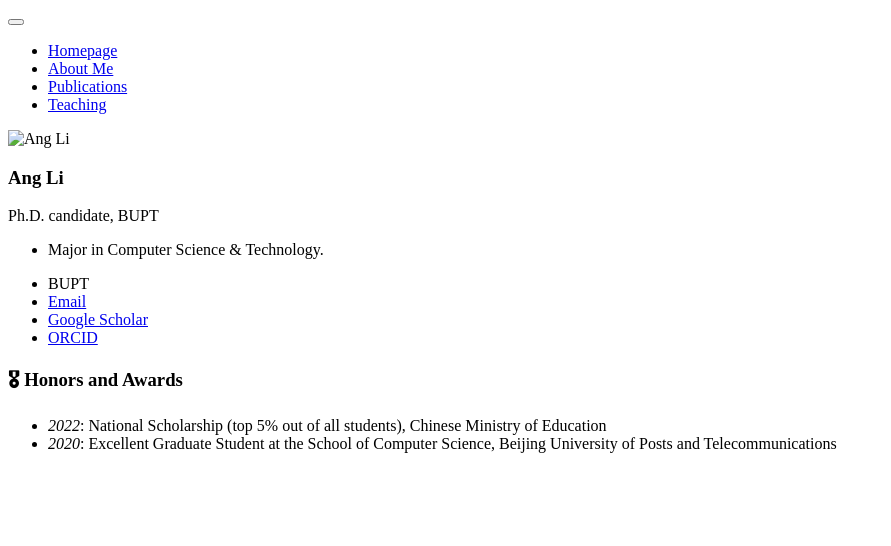
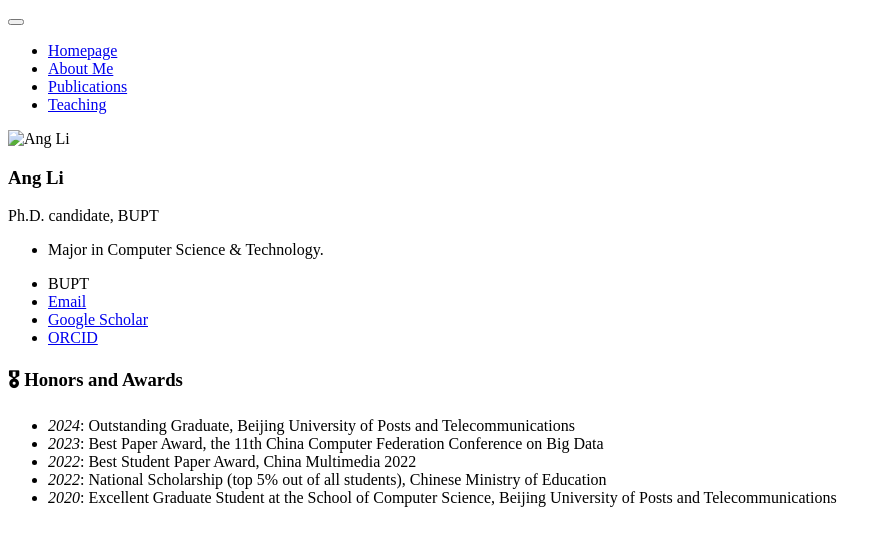
Before and after one commit to chris-Ang-li/chris-Ang-li.github.io, a Jekyll site: the page built from _pages/includes/honers.md, in a window 1280 px wide. Shown: the top 546 px of the page, without its empty margins (0-891 px from the left). Built offline with Jekyll 4.4.1, drawn with Linux system fonts in a browser that asks for light colours; our own code applies the rules of GitHub Pages for plain Markdown files.

Commit message:
Update honers.md

```diff
--- a/_pages/includes/honers.md
+++ b/_pages/includes/honers.md
@@ -1,3 +1,6 @@
 # 🎖 Honors and Awards
+- *2024*: Outstanding Graduate, Beijing University of Posts and Telecommunications
+- *2023*:	Best Paper Award, the 11th China Computer Federation Conference on Big Data
+- *2022*: Best Student Paper Award, China Multimedia 2022
 - *2022*: National Scholarship (top 5% out of all students), Chinese Ministry of Education
 - *2020*: Excellent Graduate Student at the School of Computer Science, Beijing University of Posts and Telecommunications
```
